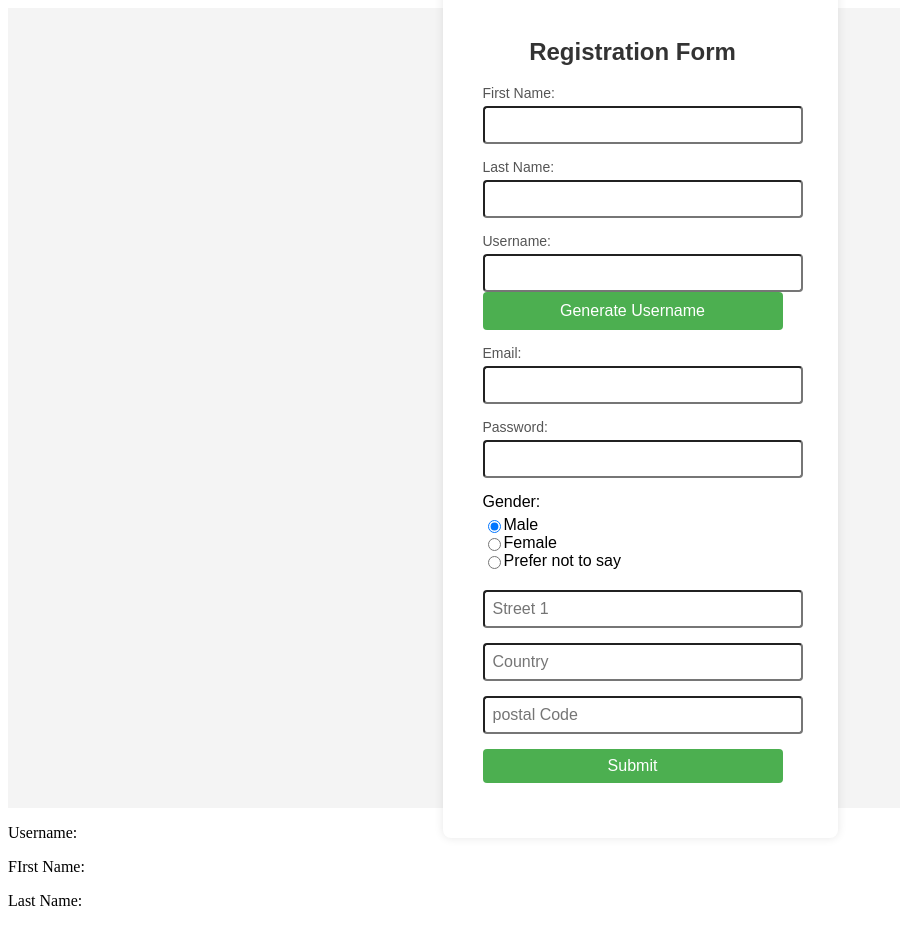
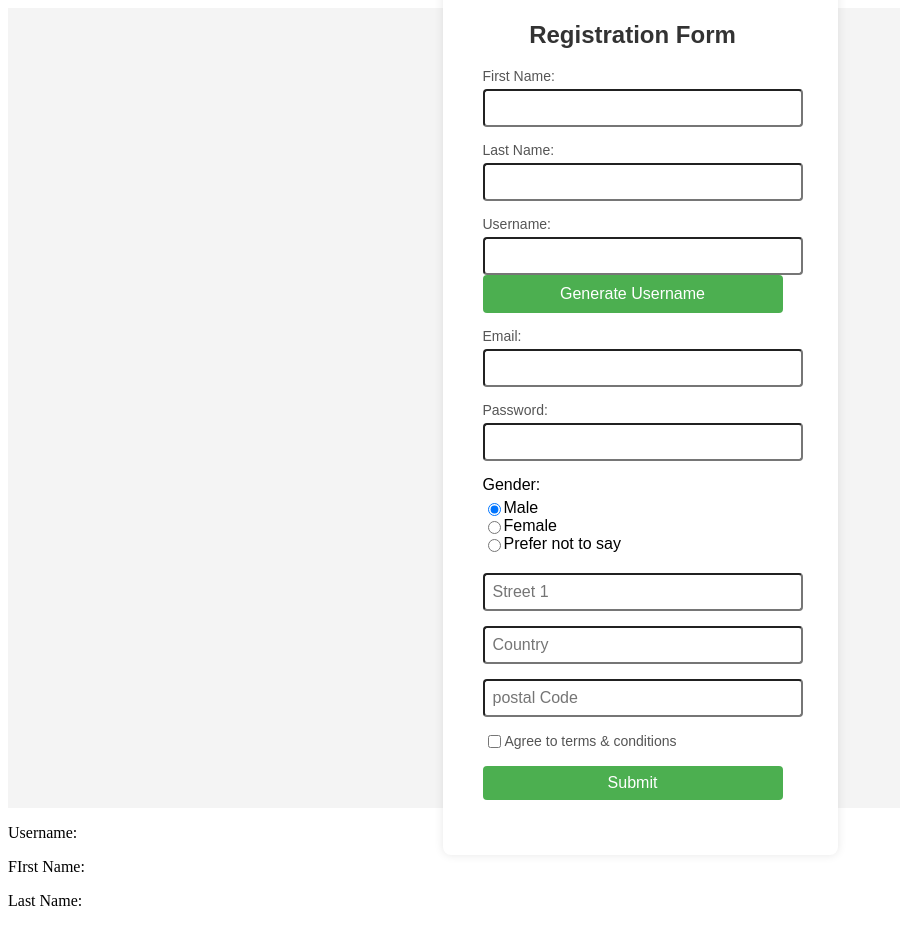
Before and after one commit to lukagobechia/template-driven-forms, an Angular app: page / in a window 1280 px wide. Shown: the whole page, without its empty margins (0-900 px from the left). Built offline with nearby package versions, Linux system fonts and the light colour scheme.

Commit message:
working with checkbox

```diff
--- a/src/app/app.component.html
+++ b/src/app/app.component.html
@@ -24,7 +24,7 @@
           <small *ngIf="usernameVal.invalid && usernameVal.touched">*Username is required</small>
           <small class="black" *ngIf="userName">You Entered: {{userName}}</small>
           <button type="button" class="submit" (click)="generateUsername()"
-          [disabled]="lastNameVal.invalid || firstNameVal.invalid">Generate Username</button>
+            [disabled]="lastNameVal.invalid || firstNameVal.invalid">Generate Username</button>
         </div>
 
         <div class="form-group">
@@ -69,10 +69,16 @@
           </div>
           <small *ngIf="addresVal.invalid && addresVal.touched">*The required field/fields missng</small>
         </div>
+        <div class="form-group">
+          <div style="display: flex; align-items: center;">
+            <input type="checkbox" name="agreement" style="width: 15px;" [ngModel]="isAgreed" #agree = "ngModel">
+            <label for="agreement" style="margin-bottom: 1px;">Agree to terms & conditions</label>
+          </div>
+        </div>
 
 
         <div class="form-group">
-          <input type="submit" class="submit" [disabled]="registrationForm.invalid">
+          <input type="submit" class="submit" [disabled]="registrationForm.invalid || !agree.value">
         </div>
       </form>
 
--- a/src/app/app.component.ts
+++ b/src/app/app.component.ts
@@ -13,7 +13,7 @@ export class AppComponent {
   Password = '';
   firstName = '';
   lastName = '';
-
+  isAgreed:boolean = false;
 
   @ViewChild('registrationForm') form: NgForm;
 
@@ -30,7 +30,8 @@ export class AppComponent {
     this.userName = this.form.value.username;
     this.firstName = this.form.value.firstname;
     this.lastName = this.form.value.lastname;
-    this.form.reset();
+    this.isAgreed = this.form.value.agreement;
+    // this.form.reset();
 
     this.form.form.patchValue({
      gender: 'Male'
```
